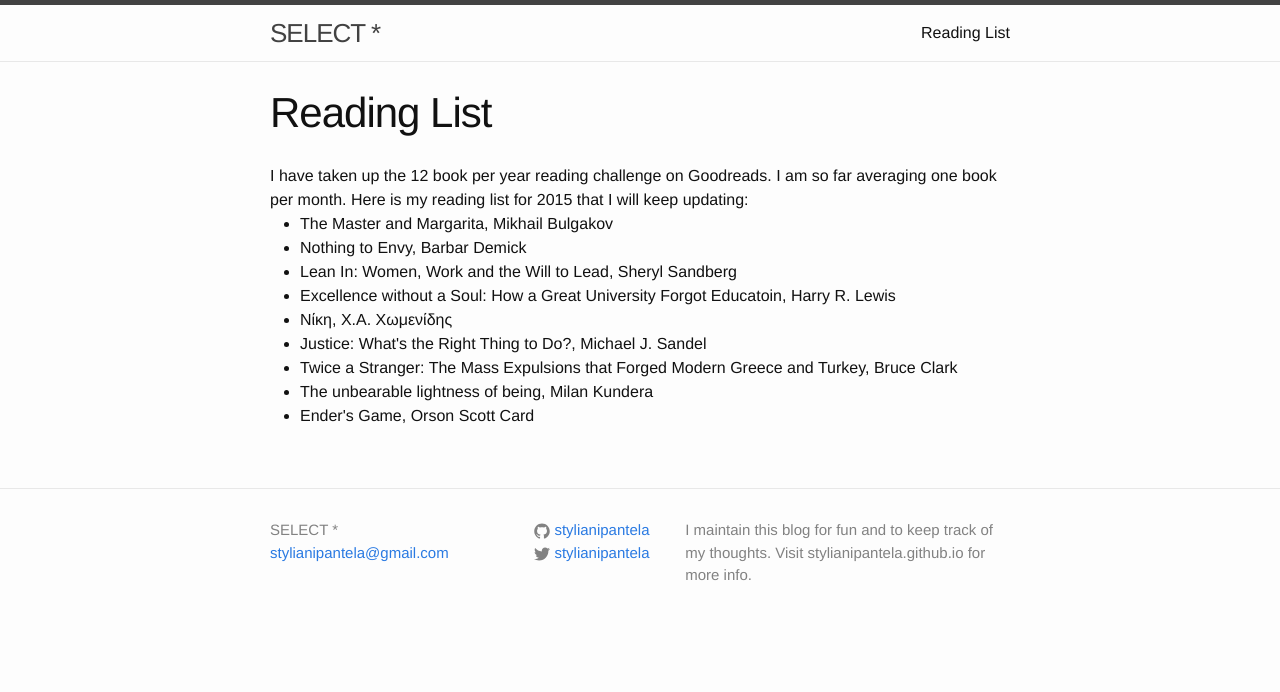
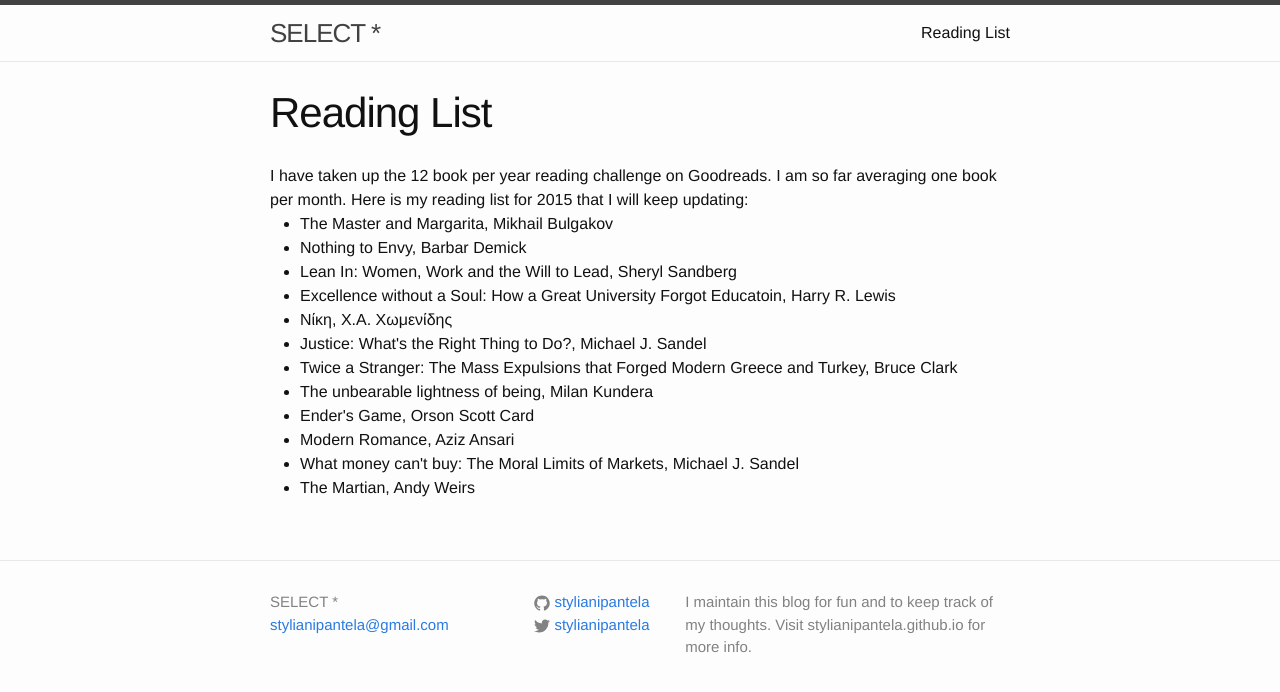
Before and after one commit to stylianipantela/blog, a Jekyll site: the page built from readinglist.html, in a window 1280 px wide. Shown: the top 692 px of the page. Built offline with Jekyll 4.4.1, drawn with Linux system fonts in a browser that asks for light colours.

Commit message:
updated reading list

```diff
--- a/_posts/2015-07-15-reading-list.markdown
+++ b/_posts/2015-07-15-reading-list.markdown
@@ -8,12 +8,12 @@
 
 
 <!-- Realization. -->
-I did some calculations last year that made me conclude I am not reading as many books as I would like to. Assume that I read about 10 books a year then in 10 years time I will have averaged around 100 books. 100 is a tiny number considering how many incredible books are out there. Imagine now that I am not even reading 10 books a year. The number drops dramatically. Thanks to [Goodreads], a book tracking and rating website I realized that I barely read five non-college related books in 2014. Being surrounded by huge libraries and people carrying loads of books around all the time it becomes easy to "forget" to pick up one and read it for pleasure. Everytime I picked up a literature book I would think to myself I better be reading school related material to optimize for learning.
+I did some calculations last year. I assumed that I read about 10 books a year. That means in 10 years I will have averaged around 100 books. 100 is a tiny number considering how many incredible books are out there. Imagine now that I am not even reading 10 books a year. The number drops dramatically. Thanks to [Goodreads], a book tracking and rating website I realized that I barely read five non-college related books in 2014. Being surrounded by huge libraries and people carrying loads of books around all the time it becomes easy to "forget" to pick up one and read it for pleasure. Everytime I would pick up a literature book I would think to myself I better be reading school related material to optimize for learning.
 
 <!-- Throwback.  -->
 I used to be a decent reader growing up. In Greece, childrens' and young adults' literature is extremely rich and I was very fortunate to have been introduced to it by my mother at an early age. I would average more than 20 books per year and would spend hours reading every single page in addition to the books assigned for school work. Upon entering high school and having switched to more "grown-up" authors like Dostoyevsky and Camus which I absolutely enjoyed I managed to keep up a decent pace of about 8 books per year. Coming to college though I left behind my thirst for literature and I regret it because I love reading, I enjoy the activity for its own shake. It allows me to unplug from technology, focus, and learn while partaking in one of the most amazing shared experiences of our society. For that I have taken up the 12 book per year reading challenge on Goodreads. I am so far averaging one book per month. Here is my [reading list] for 2015.
 
-<!-- Tips. -->
+<!-- Tips. -->s
 I will leave you with a tip. Based on this [Pubmed] article on average, reading speed for horizontal text is much high than vertical text. So, if you are like me and have an e-reader simply turn it horizontally. This has to do with the increased size of the visual span associated with horizontal reading. A personal habit I got out of practice is to speed read. I do it by occasionally reading the first and last sentence of a paragraph. It's effective and I still get the gist, especially with those long russian novels. Try it out, it will save you some time and still allow you to enjoy reading.
 
 
--- a/readinglist.html
+++ b/readinglist.html
@@ -16,4 +16,7 @@
   <li>Twice a Stranger: The Mass Expulsions that Forged Modern Greece and Turkey, Bruce Clark</li>
   <li>The unbearable lightness of being, Milan Kundera</li>
   <li>Ender's Game, Orson Scott Card</li>
+  <li>Modern Romance, Aziz Ansari</li>
+  <li>What money can't buy: The Moral Limits of Markets, Michael J. Sandel</li>
+  <li>The Martian, Andy Weirs</li>
 </ul>
```
